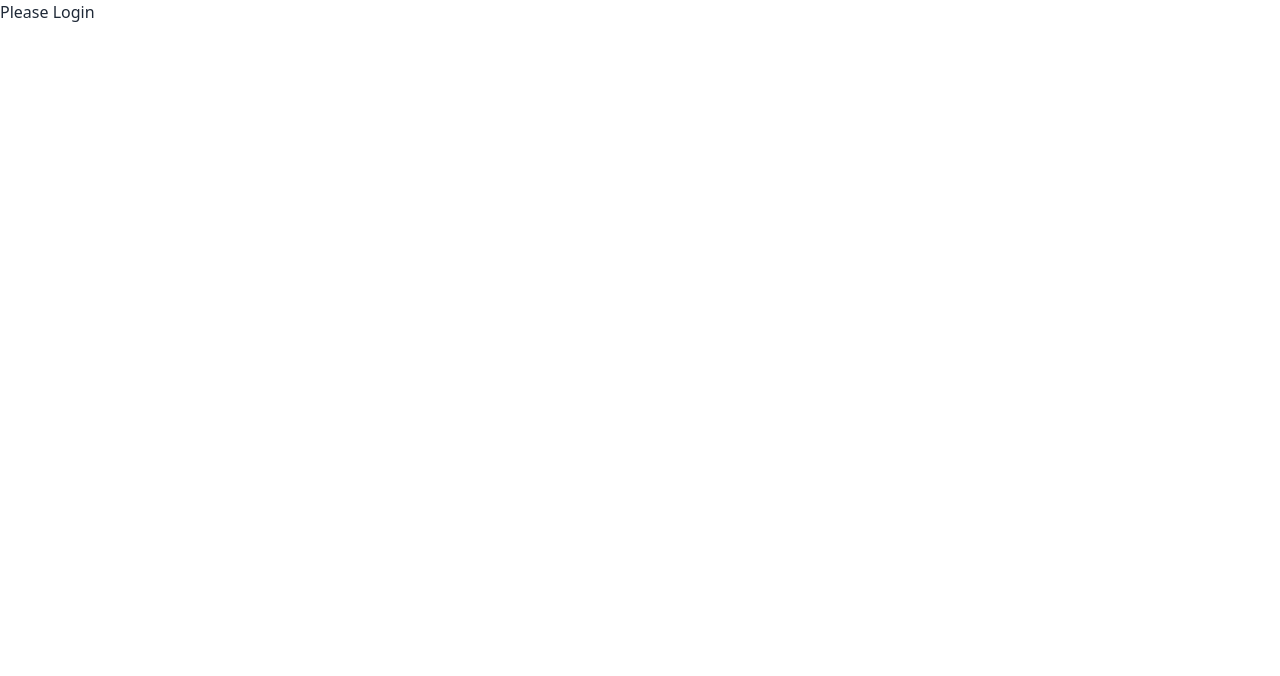
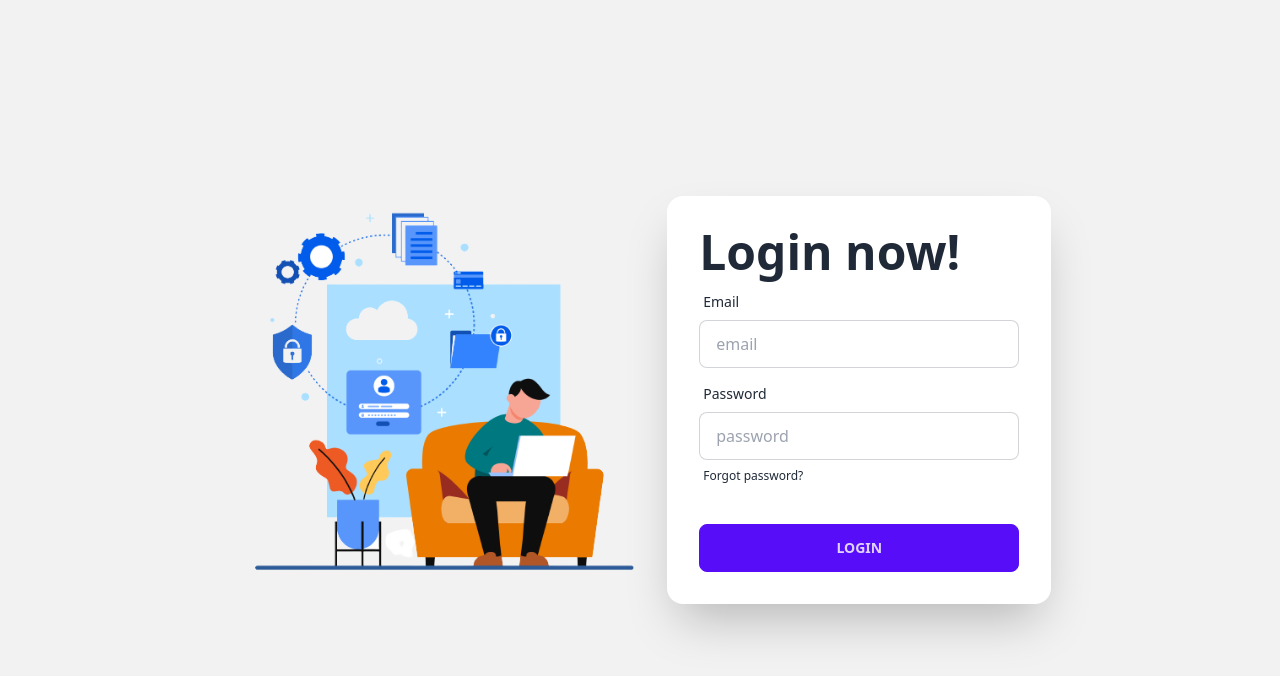
Before and after one commit to Foysalhossain/musicy-client, a React (Vite) app: page /login in a window 1280 px wide. Shown: the top 676 px of the page. Built offline with nearby package versions, Linux system fonts and the light colour scheme.

Commit message:
firebase config added

```diff
--- a/package.json
+++ b/package.json
@@ -10,6 +10,7 @@
     "preview": "vite preview"
   },
   "dependencies": {
+    "firebase": "^9.22.1",
     "localforage": "^1.10.0",
     "match-sorter": "^6.3.1",
     "react": "^18.2.0",
--- /dev/null
+++ b/src/firebase/firebase.config.js
@@ -0,0 +1,17 @@
+// Import the functions you need from the SDKs you need
+import { initializeApp } from "firebase/app";
+// TODO: Add SDKs for Firebase products that you want to use
+// https://firebase.google.com/docs/web/setup#available-libraries
+
+// Your web app's Firebase configuration
+const firebaseConfig = {
+    apiKey: import.meta.env.VITE_apiKey,
+    authDomain: import.meta.env.VITE_authDomain,
+    projectId: import.meta.env.VITE_projectId,
+    storageBucket: import.meta.env.VITE_storageBucket,
+    messagingSenderId: import.meta.env.VITE_messagingSenderId,
+    appId: import.meta.env.VITE_appId
+};
+
+// Initialize Firebase
+export const app = initializeApp(firebaseConfig);
--- a/src/pages/Login/Login.jsx
+++ b/src/pages/Login/Login.jsx
@@ -1,9 +1,44 @@
-
+import logImg from '../../../src/assets/login/1.png'
 
 const Login = () => {
+    const handleLogin = event => {
+        event.preventDefault();
+        const form = event.target;
+        const email = form.email.value;
+        const password = form.password.value;
+        console.log(email, password);
+    }
+
     return (
-        <div>
-            <h2>Please Login</h2>
+        <div className="hero min-h-screen bg-base-200">
+            <div className="hero-content flex-col lg:flex-row">
+                <div className="text-center md:w-1/2 lg:text-left">
+                    <img src={logImg} alt="" />
+                </div>
+                <div className="card md:w-1/2 max-w-sm shadow-2xl bg-base-100">
+                    <form onSubmit={handleLogin} className="card-body">
+                        <h1 className="text-5xl font-bold">Login now!</h1>
+                        <div className="form-control">
+                            <label className="label">
+                                <span className="label-text">Email</span>
+                            </label>
+                            <input type="email" name="email" placeholder="email" className="input input-bordered" />
+                        </div>
+                        <div className="form-control">
+                            <label className="label">
+                                <span className="label-text">Password</span>
+                            </label>
+                            <input type="password" name="password" placeholder="password" className="input input-bordered" />
+                            <label className="label">
+                                <a href="#" className="label-text-alt link link-hover">Forgot password?</a>
+                            </label>
+                        </div>
+                        <div className="form-control mt-6">
+                            <input className="btn btn-primary" type="submit" value="Login" />
+                        </div>
+                    </form>
+                </div>
+            </div>
         </div>
     );
 };
```
Also changed, not shown: src/assets/login/1.png (added), 1 other file (tests, documents, lock files or other folders).
